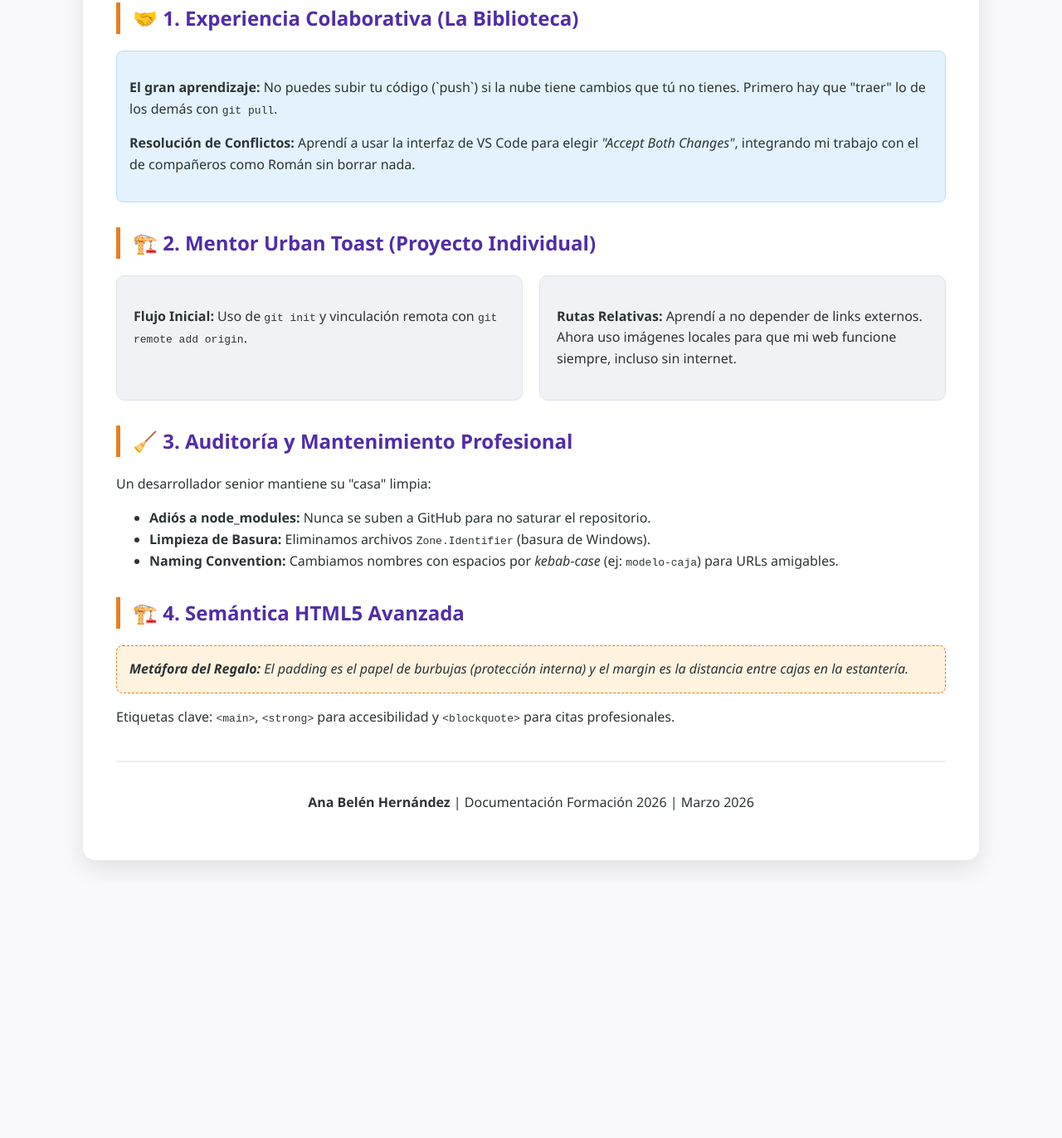
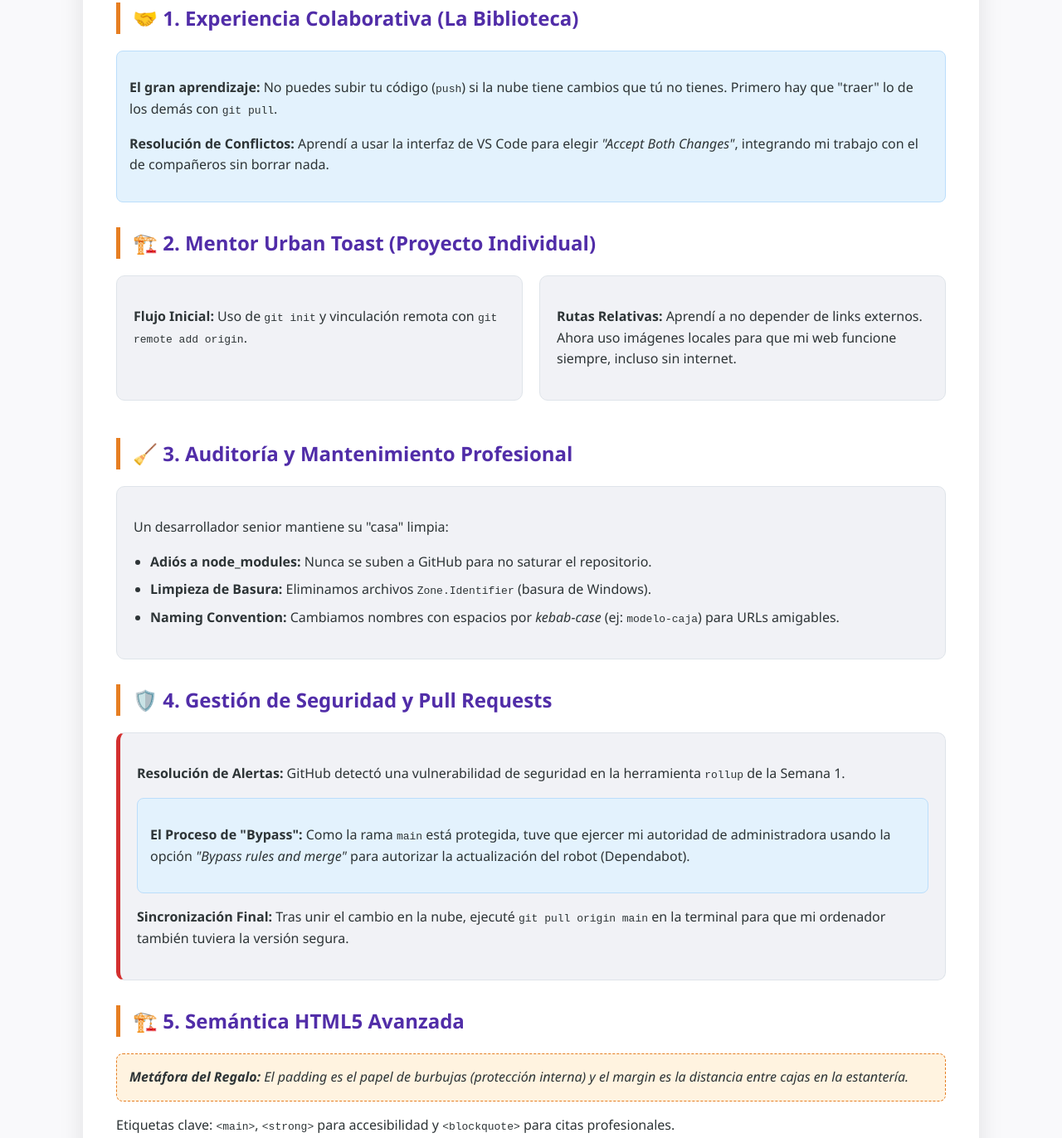
Before and after one commit to AnaBHernandez/confeccion-web-2026, a plain HTML site: page semanas/semana-03/apuntes/bitacora-consolidada-marzo-01.html in a window 1280 px wide. Shown: the part 182-1554 px from the top of the page at 83% size. Before the commit the page ends 1247 px from the top, so only its background shows below. Drawn offline with Linux system fonts and the light colour scheme.

Commit message:
feat: bitácora consolidada en formatos HTML y Markdown

```diff
--- a/semanas/semana-03/apuntes/bitacora-consolidada-marzo-01.html
+++ b/semanas/semana-03/apuntes/bitacora-consolidada-marzo-01.html
@@ -2,6 +2,7 @@
 <html lang="es">
 <head>
     <meta charset="UTF-8">
+    <meta name="viewport" content="width=device-width, initial-scale=1.0">
     <title>Enciclopedia Visual: Master Class HTML5 y Git Profesional</title>
     <style>
         :root { --primary: #614385; --secondary: #512da8; --accent: #e67e22; --text: #2d3436; --bg: #f9f9fb; }
@@ -10,10 +11,12 @@
         h1 { color: var(--primary); border-bottom: 4px solid var(--accent); padding-bottom: 10px; text-align: center; }
         h2 { color: var(--secondary); margin-top: 30px; border-left: 5px solid var(--accent); padding-left: 15px; }
         .grid { display: grid; grid-template-columns: 1fr 1fr; gap: 20px; }
-        .card { background: #f1f2f6; border-radius: 10px; padding: 20px; border: 1px solid #dfe4ea; }
+        .card { background: #f1f2f6; border-radius: 10px; padding: 20px; border: 1px solid #dfe4ea; margin-bottom: 15px; }
         .metafora { background: #fff3e0; padding: 15px; border-radius: 8px; border: 1px dashed var(--accent); font-style: italic; }
         pre { background: #2d3436; color: #fab1a0; padding: 15px; border-radius: 8px; overflow-x: auto; font-size: 0.9em; }
         .highlight-box { background: #e3f2fd; border: 1px solid #bbdefb; padding: 15px; border-radius: 8px; margin: 10px 0; }
+        ul { padding-left: 20px; }
+        li { margin-bottom: 8px; }
     </style>
 </head>
 <body>
@@ -24,8 +27,8 @@
     <section>
         <h2>🤝 1. Experiencia Colaborativa (La Biblioteca)</h2>
         <div class="highlight-box">
-            <p><strong>El gran aprendizaje:</strong> No puedes subir tu código (`push`) si la nube tiene cambios que tú no tienes. Primero hay que "traer" lo de los demás con <code>git pull</code>.</p>
-            <p><strong>Resolución de Conflictos:</strong> Aprendí a usar la interfaz de VS Code para elegir <em>"Accept Both Changes"</em>, integrando mi trabajo con el de compañeros como Román sin borrar nada.</p>
+            <p><strong>El gran aprendizaje:</strong> No puedes subir tu código (<code>push</code>) si la nube tiene cambios que tú no tienes. Primero hay que "traer" lo de los demás con <code>git pull</code>.</p>
+            <p><strong>Resolución de Conflictos:</strong> Aprendí a usar la interfaz de VS Code para elegir <em>"Accept Both Changes"</em>, integrando mi trabajo con el de compañeros sin borrar nada.</p>
         </div>
     </section>
 
@@ -43,16 +46,29 @@
 
     <section>
         <h2>🧹 3. Auditoría y Mantenimiento Profesional</h2>
+        <div class="card">
             <p>Un desarrollador senior mantiene su "casa" limpia:</p>
             <ul>
                 <li><strong>Adiós a node_modules:</strong> Nunca se suben a GitHub para no saturar el repositorio.</li>
                 <li><strong>Limpieza de Basura:</strong> Eliminamos archivos <code>Zone.Identifier</code> (basura de Windows).</li>
                 <li><strong>Naming Convention:</strong> Cambiamos nombres con espacios por <em>kebab-case</em> (ej: <code>modelo-caja</code>) para URLs amigables.</li>
             </ul>
+        </div>
     </section>
 
     <section>
-        <h2>🏗️ 4. Semántica HTML5 Avanzada</h2>
+        <h2>🛡️ 4. Gestión de Seguridad y Pull Requests</h2>
+        <div class="card" style="border-left: 5px solid #d32f2f;">
+            <p><strong>Resolución de Alertas:</strong> GitHub detectó una vulnerabilidad de seguridad en la herramienta <code>rollup</code> de la Semana 1.</p>
+            <div class="highlight-box">
+                <p><strong>El Proceso de "Bypass":</strong> Como la rama <code>main</code> está protegida, tuve que ejercer mi autoridad de administradora usando la opción <em>"Bypass rules and merge"</em> para autorizar la actualización del robot (Dependabot).</p>
+            </div>
+            <p><strong>Sincronización Final:</strong> Tras unir el cambio en la nube, ejecuté <code>git pull origin main</code> en la terminal para que mi ordenador también tuviera la versión segura.</p>
+        </div>
+    </section>
+
+    <section>
+        <h2>🏗️ 5. Semántica HTML5 Avanzada</h2>
         <div class="metafora">
             <strong>Metáfora del Regalo:</strong> El padding es el papel de burbujas (protección interna) y el margin es la distancia entre cajas en la estantería.
         </div>
```
Also changed, not shown: semanas/semana-03/apuntes/bitacora-consolidada-marzo-01.md (added, +35 -0 lines). Lines whose indentation alone changed are shown as unchanged.
